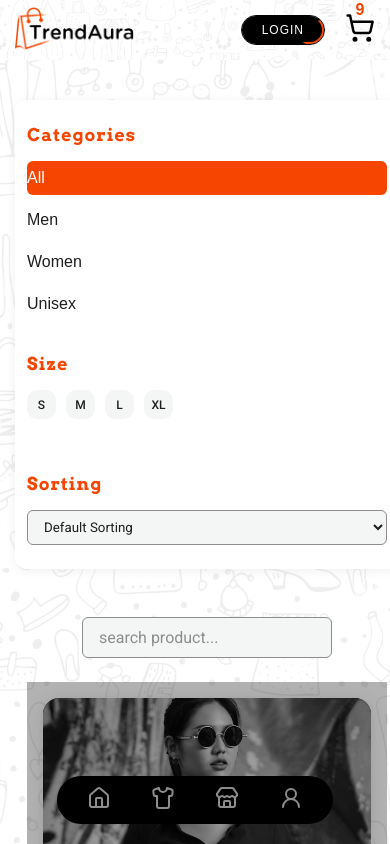
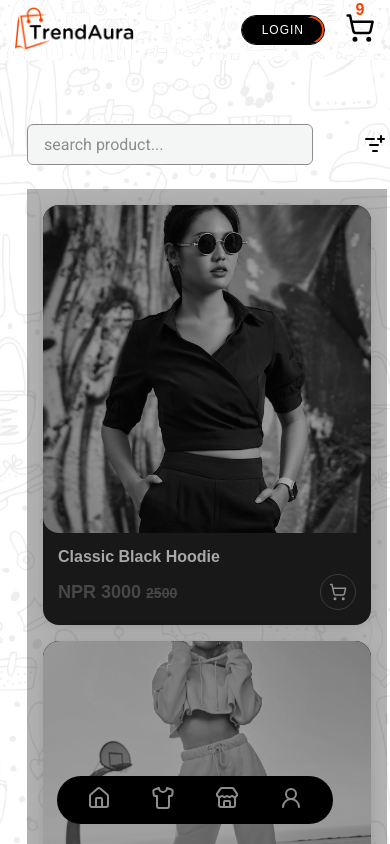
Before and after one commit to gobinddas/trendaura2.0, a Next.js app: page /collection in a window 390 px wide. Shown: the top 844 px of the page. Built offline with nearby package versions, Linux system fonts and the light colour scheme; a web font is replaced by a local one.

Commit message:
collection page

```diff
--- a/app/collection/page.js
+++ b/app/collection/page.js
@@ -2,6 +2,7 @@
 import React, { useState, useMemo } from 'react'
 import { ChromaProductGrid } from '../components/ProductCard';
 import { products } from '../components/dummydata';
+import { ListFilterPlus } from 'lucide-react';
 
 // Ensure each product has an 'image' property for the ProductCard
 products.forEach(p => {
@@ -34,6 +35,7 @@ const CollectionPage = () => {
   const [page, setPage] = useState(1);
   const [hoveredCategory, setHoveredCategory] = useState(null);
   const [selectedSubcategory, setSelectedSubcategory] = useState('');
+  const [mobileFilterOpen, setMobileFilterOpen] = useState(false);
 
   const subcategoriesByCategory = useMemo(() => {
     const map = {};
@@ -98,7 +100,23 @@ const CollectionPage = () => {
     <div className='page-collection'>
       <div className='container'>
         <div className='filter-product-row'>
-          <div className='filter'>
+          {/* Filter Sidebar */}
+          <div
+            className={`filter${mobileFilterOpen ? ' show' : ''}`}
+            style={{
+              ...(typeof window !== 'undefined' && window.innerWidth < 992
+                ? { display: mobileFilterOpen ? 'flex' : 'none', flexDirection: 'column' }
+                : {})
+            }}
+          >
+            {/* Add a close button for mobile */}
+            {typeof window !== 'undefined' && window.innerWidth < 992 && (
+              <div style={{ textAlign: 'right', marginBottom: 12 }}>
+                <button onClick={() => setMobileFilterOpen(false)} style={{
+                  background: 'none', border: 'none', fontSize: 24, cursor: 'pointer'
+                }}>&times;</button>
+              </div>
+            )}
             <div className='category'>
               <h3 className='block-heading'>Categories</h3>
               <ul className='category-list'>
@@ -166,6 +184,13 @@ const CollectionPage = () => {
                 value={search}
                 onChange={e => { setSearch(e.target.value); setPage(1); }}
               />
+              <div
+                className='toggle-filter'
+                onClick={() => setMobileFilterOpen(v => !v)}
+                style={{ display: 'flex', alignItems: 'center', cursor: 'pointer' }}
+              >
+                <ListFilterPlus />
+              </div>
             </div>
             <div className='product-collection'>
               <ChromaProductGrid items={paginatedProducts} columns={3} />
--- a/app/scss/layouts/_page_collection.scss
+++ b/app/scss/layouts/_page_collection.scss
@@ -52,8 +52,7 @@
 
                 // Highlight active category
                 &.active {
-                    color: $white;
-                    background: $primaryColor;
+                    color: $primaryColor;
                 }
 
             }
@@ -76,8 +75,7 @@
 
                     &:hover,
                     &.active {
-                        background: $primaryColor;
-                        color: $white;
+                       color: $primaryColor;
                     }
                 }
             }
@@ -185,7 +183,15 @@
         }
     }
 
-    @media (max-width: 900px) {
+    .search-product {
+  .search {
+    .toggle-filter {
+      display: none; // Hide by default (desktop)
+    }
+  }
+}
+
+@media (max-width: 992px) {
   .filter-product-row {
     flex-direction: column;
     gap: 24px;
@@ -196,5 +202,42 @@
     width: 100%;
     padding: 24px 12px;
   }
+
+  .search-product {
+    .search {
+      flex-direction: row;
+      justify-content: space-between;
+      input[type='text'] {
+        width: 70%;
+      }
+      .toggle-filter {
+        display: flex; // Show on mobile
+        align-items: center;
+        cursor: pointer;
+        margin-left: 12px;
       }
     }
+  }
+
+  .filter {
+    display: none;
+    position: fixed;
+    left: 50%;
+    bottom: 0;
+    transform: translateX(-50%);
+    width: 90vw;
+    z-index: 1000;
+    box-shadow: 0 2px 24px rgba(0,0,0,0.18);
+    animation: slideUp 0.3s;
+    z-index: 9999999;
+  }
+  .filter.show {
+    display: flex;
+  }
+}
+
+@keyframes slideUp {
+  from { opacity: 0; transform: translateX(-50%) translateY(40px);}
+  to { opacity: 1; transform: translateX(-50%) translateY(0);}
+}
+}
```
Lines whose indentation alone changed are shown as unchanged.
